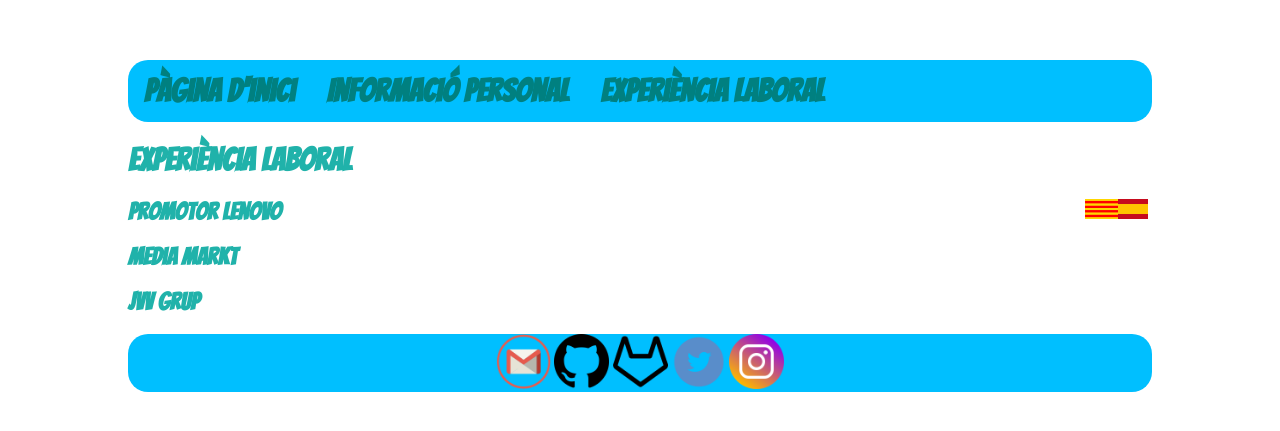
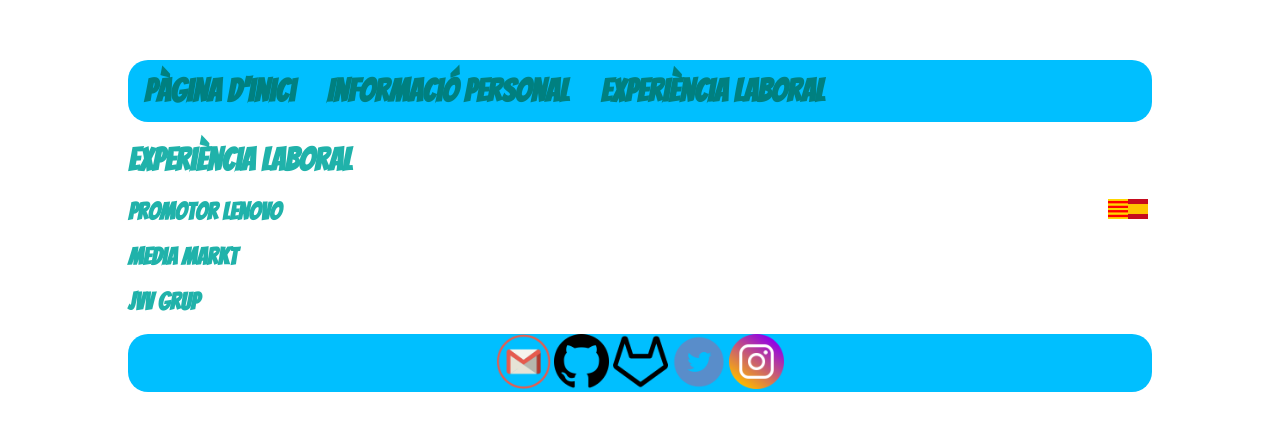
Before and after one commit to isx48102233/isx48102233.github.io, a Jekyll site: the page built from cv/index.html, in a window 1280 px wide. Shown: the top 431 px of the page. Built offline with Jekyll 4.4.1, drawn with Linux system fonts in a browser that asks for light colours.

Commit message:
Update main.css

```diff
--- a/css/main.css
+++ b/css/main.css
@@ -42,7 +42,7 @@
     float:right;
 }
 .flag {
-    widht:20px;
+    width:20px;
     height:20px;
 }
 footer {
```
